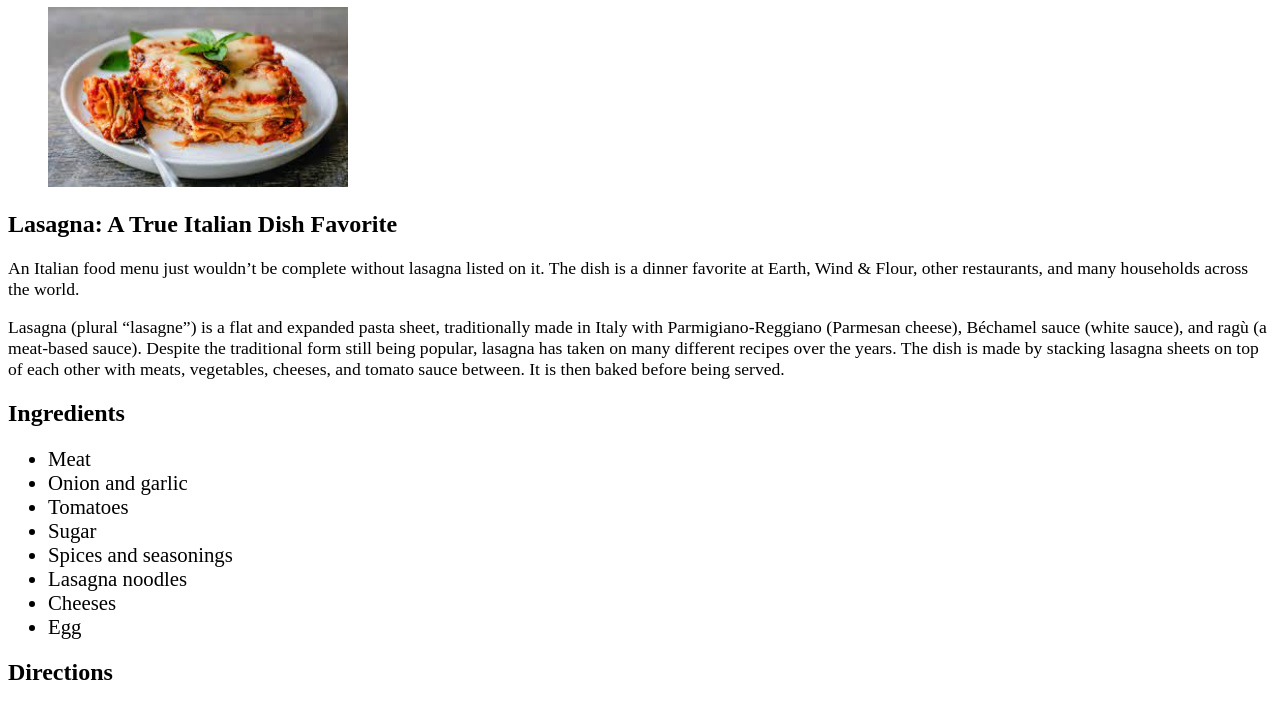
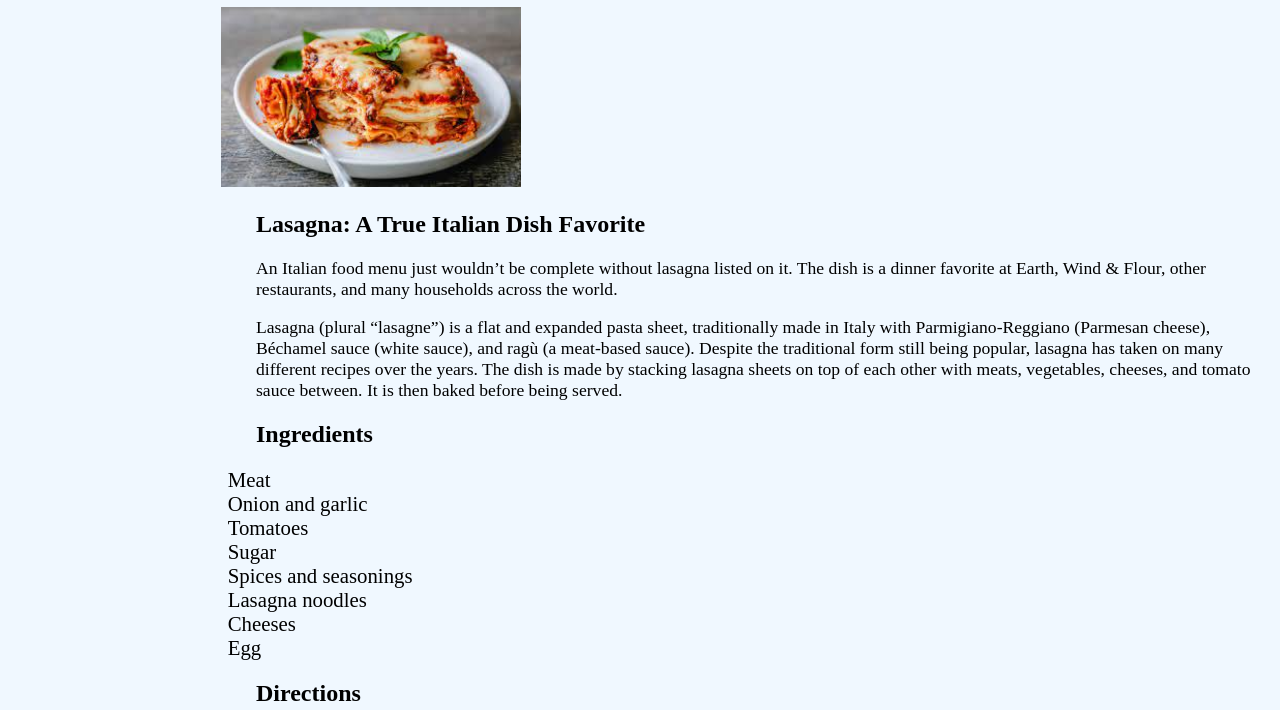
Before and after one commit to igorfazlyev/odin-recipes, a plain HTML site: page recipes/lasagna.html in a window 1280 px wide. Shown: the part 73-783 px from the top of the page. Drawn offline with Linux system fonts and the light colour scheme.

Commit message:
edited some css

```diff
--- a/css/styles.css
+++ b/css/styles.css
@@ -1,9 +1,17 @@
+body{
+    text-align:left;
+    margin-left: 20%;
+    background-color: aliceblue;
+}
 img {
     width: 300px;
+    margin-left: -8%;
 }
 
 li  {
     font-size: 1.3rem;
+    list-style:none;
+    margin-left: -7%;
 }
 
 p {
```
